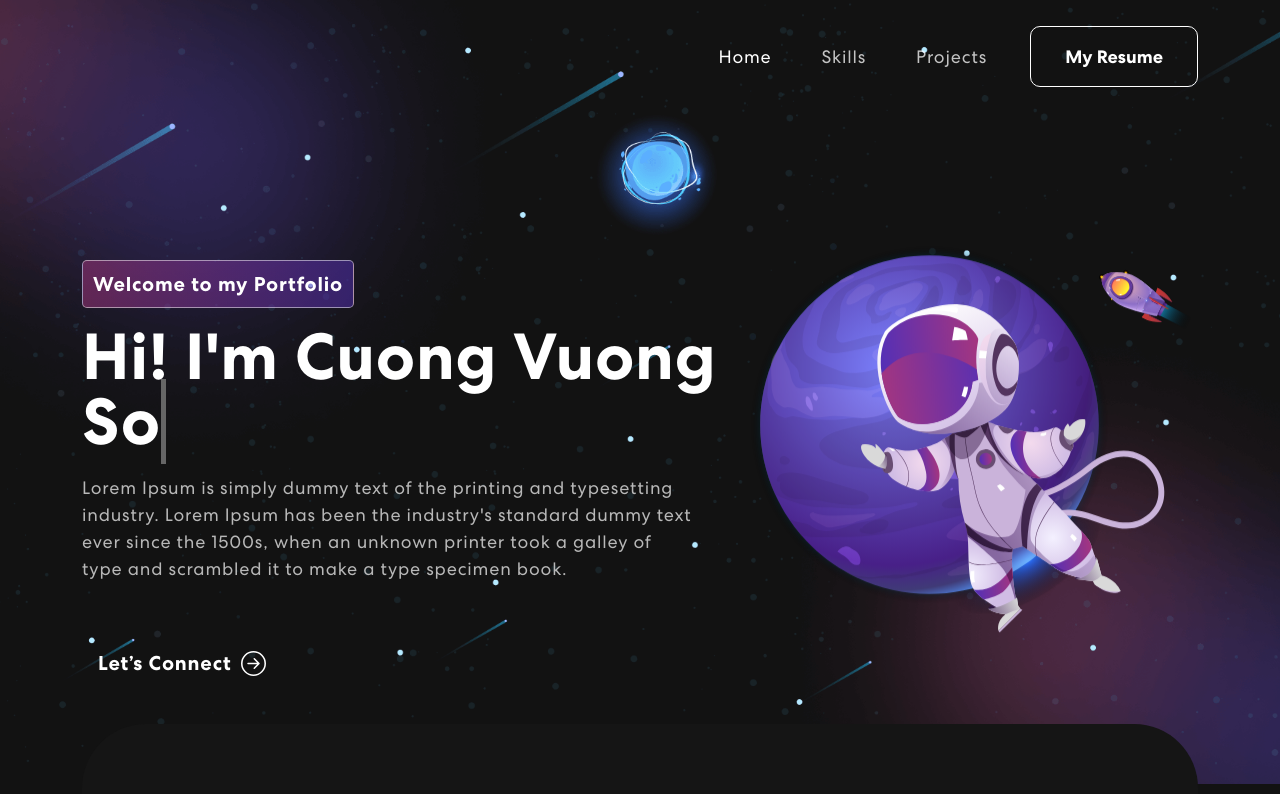
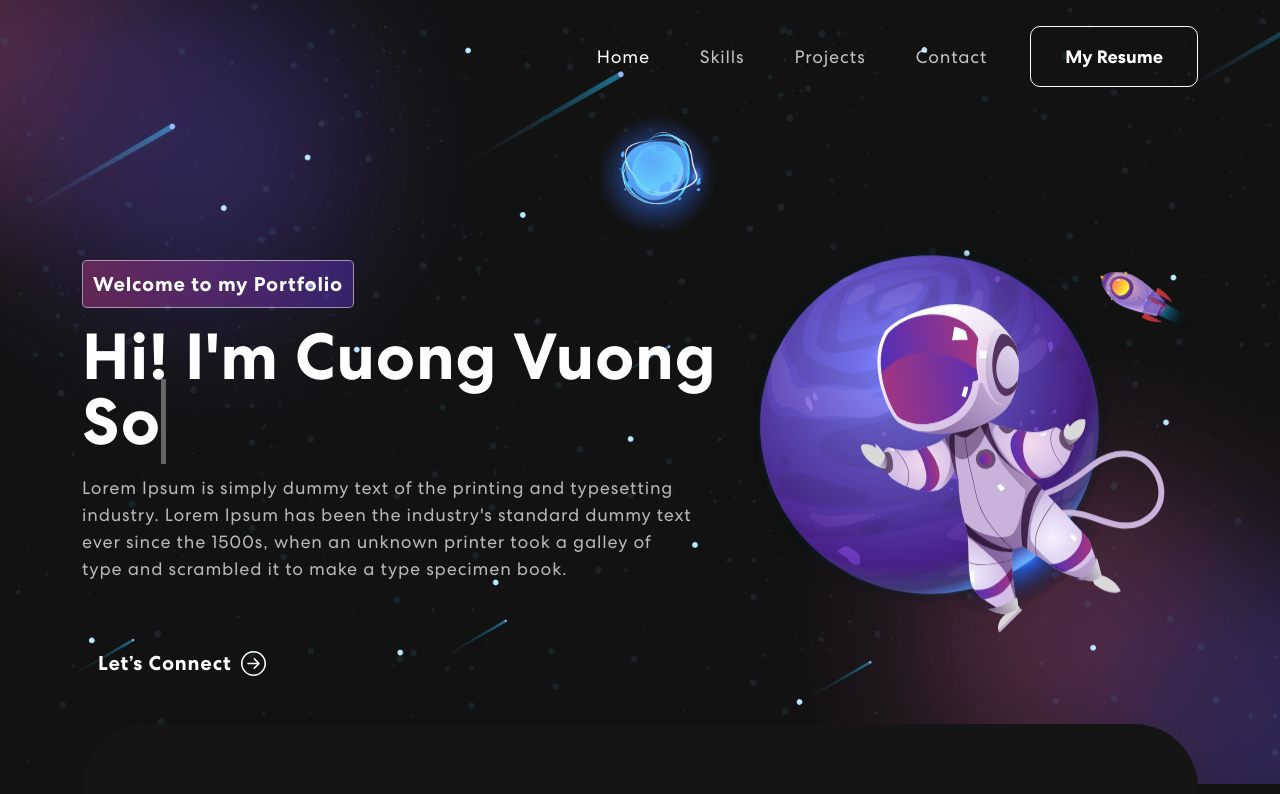
Before and after one commit to CuongPaul/portfolio, a React (Create React App) app in the folder frontend/: page / in a window 1280 px wide. Shown: the top 794 px of the page. Built offline with nearby package versions, Linux system fonts and the light colour scheme.

Commit message:
Add contact to navbar

```diff
--- a/frontend/src/components/Banner.js
+++ b/frontend/src/components/Banner.js
@@ -72,8 +72,8 @@ export const Banner = () => {
                     printer took a galley of type and scrambled it to make a
                     type specimen book.
                   </p>
-                  <Nav.Link href="#connect">
-                    <button onClick={() => console.log("connect")}>
+                  <Nav.Link href="#contact">
+                    <button>
                       Let’s Connect <ArrowRightCircle size={25} />
                     </button>
                   </Nav.Link>
--- a/frontend/src/components/Contact.js
+++ b/frontend/src/components/Contact.js
@@ -50,7 +50,7 @@ export const Contact = () => {
   };
 
   return (
-    <section className="contact" id="connect">
+    <section className="contact" id="contact">
       <Container>
         <Row className="align-items-center">
           <Col size={12} md={6}>
--- a/frontend/src/components/NavBar.js
+++ b/frontend/src/components/NavBar.js
@@ -81,6 +81,17 @@ export const NavBar = () => {
               >
                 Projects
               </Nav.Link>
+              <Nav.Link
+                href="#contact"
+                className={
+                  activeLink === "contact"
+                    ? "active navbar-link"
+                    : "navbar-link"
+                }
+                onClick={() => onUpdateActiveLink("contact")}
+              >
+                Contact
+              </Nav.Link>
             </Nav>
             <span className="navbar-text">
               {/* <div className="social-icon">
```
